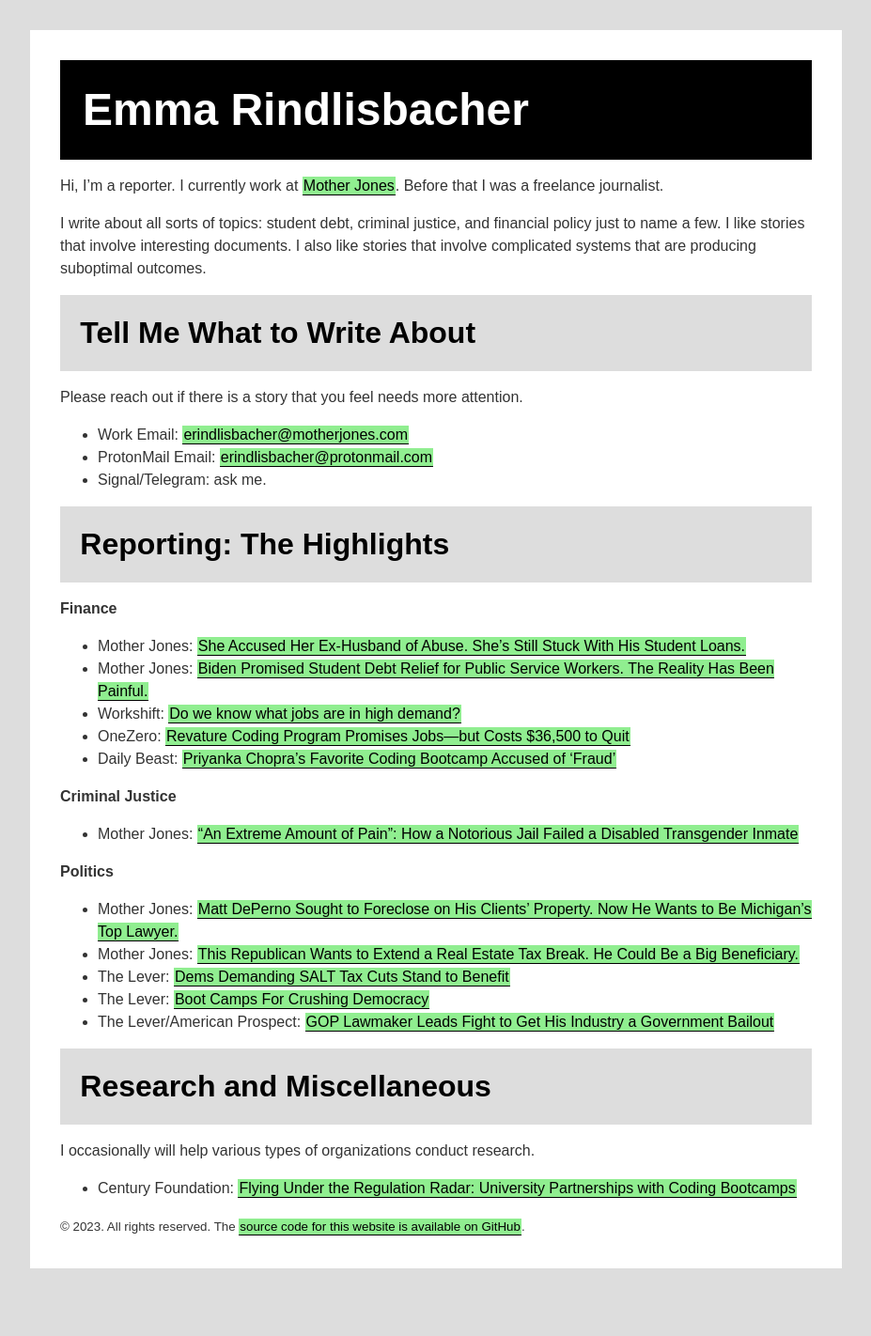
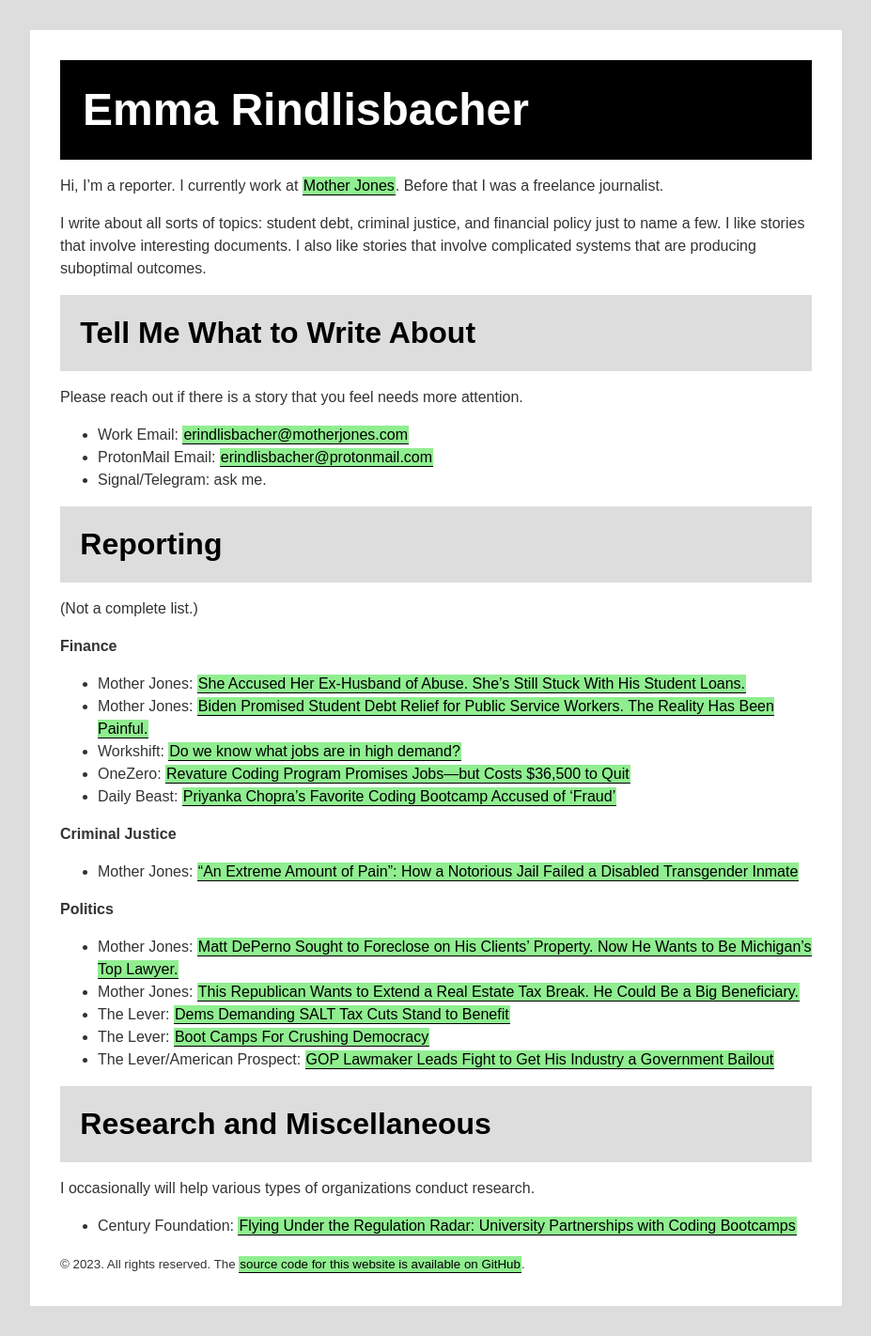
Before and after one commit to erindlisbacher/website, a Jekyll site: the page built from index.md, in a window 1280 px wide. Shown: the whole page at 94% size, without its empty margins (0-927 px from the left). Built offline with Jekyll 4.4.1, drawn with Linux system fonts in a browser that asks for light colours; before the commit the page ends 1382 px from its top, so only the background shows below that.

Commit message:
Update index.md

```diff
--- a/index.md
+++ b/index.md
@@ -17,8 +17,9 @@ Please reach out if there is a story that you feel needs more attention.
 * ProtonMail Email: <a href="javascript:location='mailto:\u0065\u0072\u0069\u006e\u0064\u006c\u0069\u0073\u0062\u0061\u0063\u0068\u0065\u0072\u0040\u0070\u0072\u006f\u0074\u006f\u006e\u006d\u0061\u0069\u006c\u002e\u0063\u006f\u006d';void 0"><script type="text/javascript">document.write('\u0065\u0072\u0069\u006e\u0064\u006c\u0069\u0073\u0062\u0061\u0063\u0068\u0065\u0072\u0040\u0070\u0072\u006f\u0074\u006f\u006e\u006d\u0061\u0069\u006c\u002e\u0063\u006f\u006d')</script></a>
 * Signal/Telegram: ask me.
 
-## Reporting: The Highlights
+## Reporting
 
+(Not a complete list.)
 
 ### Finance
 
```
